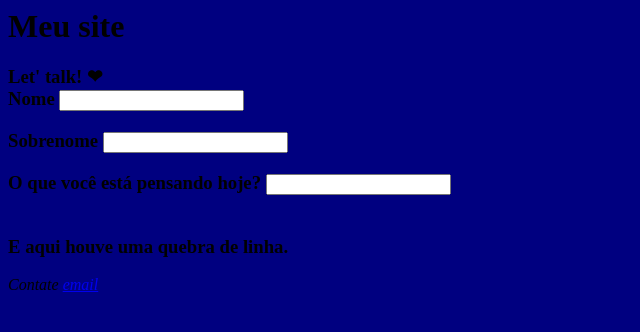
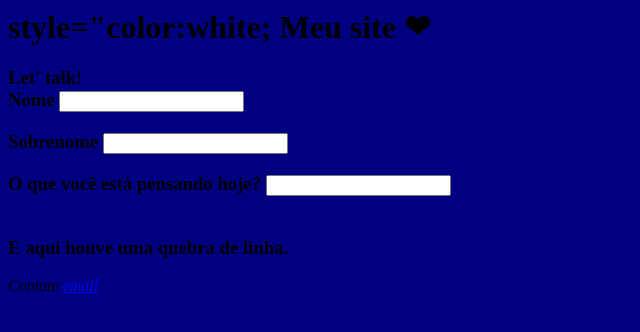
Before and after one commit to Mazinhamzn/meusite_mzn, a plain HTML site: page index.html in a window 1280 px wide. Shown: the whole page, without its empty margins (0-640 px from the left). Drawn offline with Linux system fonts and the light colour scheme.

Commit message:
Update index.html

```diff
--- a/index.html
+++ b/index.html
@@ -9,10 +9,11 @@
       body {background-color:#000080}
     </style>
     <h1>
-      Meu site
+      style="color:white;
+      Meu site ❤
     </h1>
     <h3>
-     Let' talk! ❤
+     Let' talk!
       <form>
           <label>
             Nome
```
